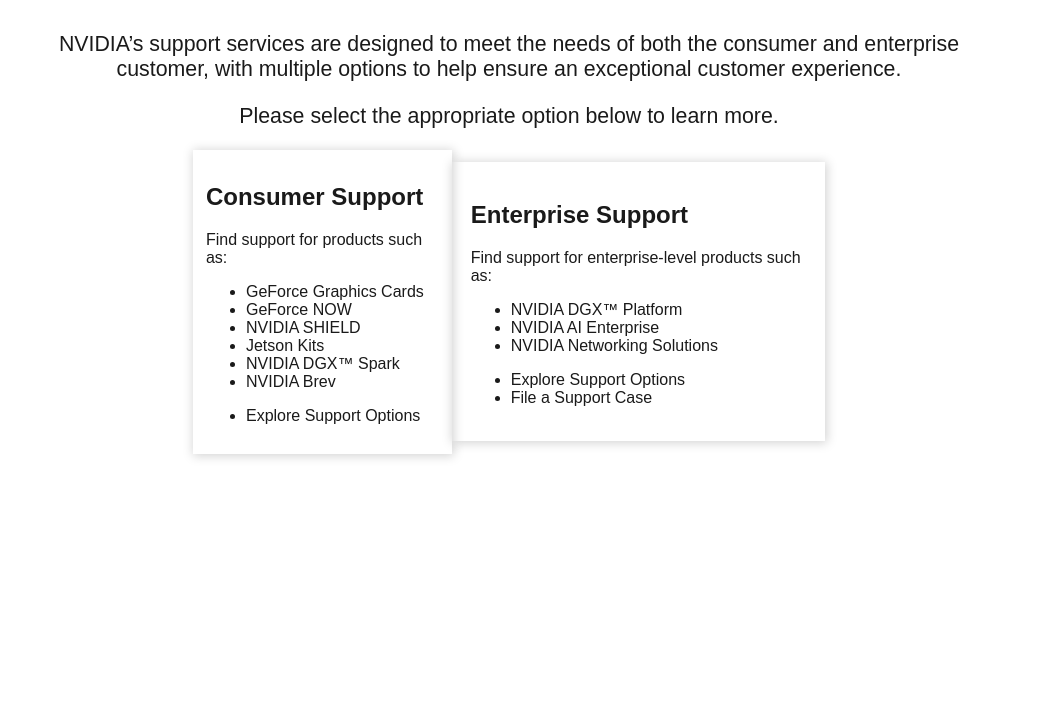
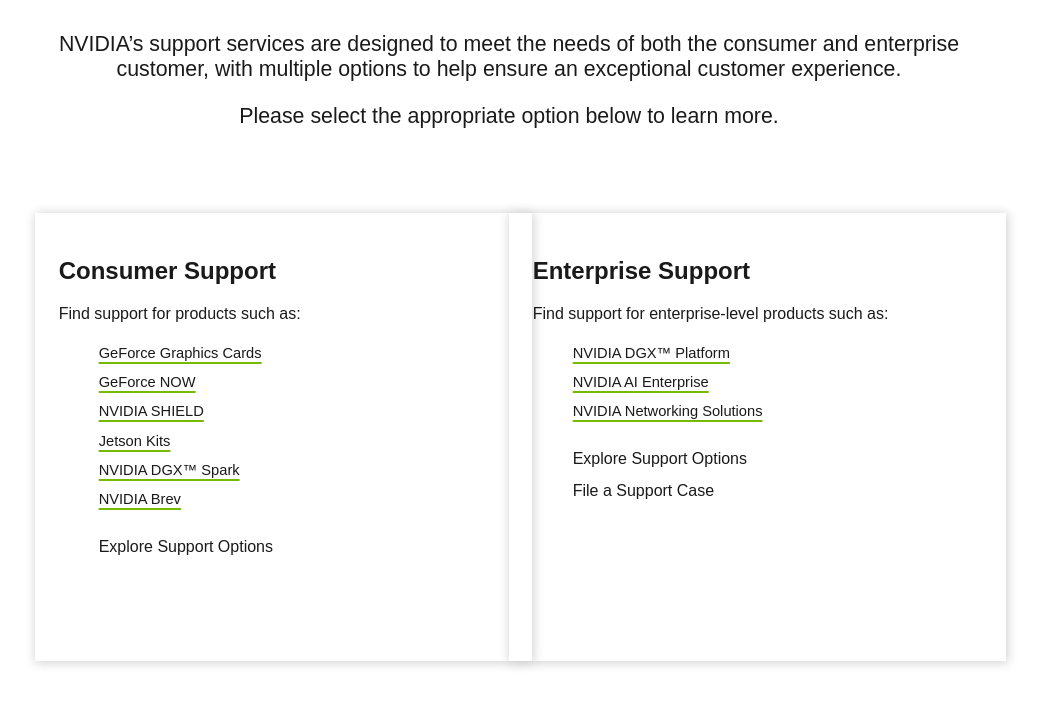
Before and after one commit to DCluseau/nvidia-web, a plain HTML site: page daphne-cluseau/support.html in a window 1280 px wide. Shown: the part 60-766 px from the top of the page, without its empty margins (131-1173 px from the left). Drawn offline with Linux system fonts and the light colour scheme.

Commit message:
Added text - Designed columns - Designed list products

```diff
--- a/daphne-cluseau/css/support-style.css
+++ b/daphne-cluseau/css/support-style.css
@@ -19,13 +19,25 @@ h1{
 }
 #columns{
 	margin:auto;
-	width: 50%;
-
+	padding: 5%;
+	width: 75%;
 	display:grid;
 	grid-template-columns: auto auto;
 }
 .inner-column{
 	padding: 5%;
+	width: 450px;
+	height: 400px;
 	margin: auto;
 	box-shadow: 1px 1px 10px 1px lightgrey;
 }
+ul{
+	list-style-type: none;
+	line-height: 2;
+}
+ul.products{
+	text-decoration: underline 2px;
+	text-decoration-color: #76B900;
+	text-underline-offset: 4px;
+	font-size: 11pt;
+}
--- a/daphne-cluseau/support.html
+++ b/daphne-cluseau/support.html
@@ -20,7 +20,7 @@
 					<h2>Consumer Support</h2>
 					<div class="paragraphe">
 						<p>Find support for products such as:</p>
-						<ul>
+						<ul class="products">
 							<li>GeForce Graphics Cards</li>
 							<li>GeForce NOW</li>
 							<li>NVIDIA SHIELD</li>
@@ -39,7 +39,7 @@
 					<h2>Enterprise Support</h2>
 					<div class="paragraphe">
 						<p>Find support for enterprise-level products such as:</p>
-						<ul>
+						<ul class="products">
 							<li>NVIDIA DGX™ Platform</li>
 							<li>NVIDIA AI Enterprise</li>
 							<li>NVIDIA Networking Solutions</li>
```
